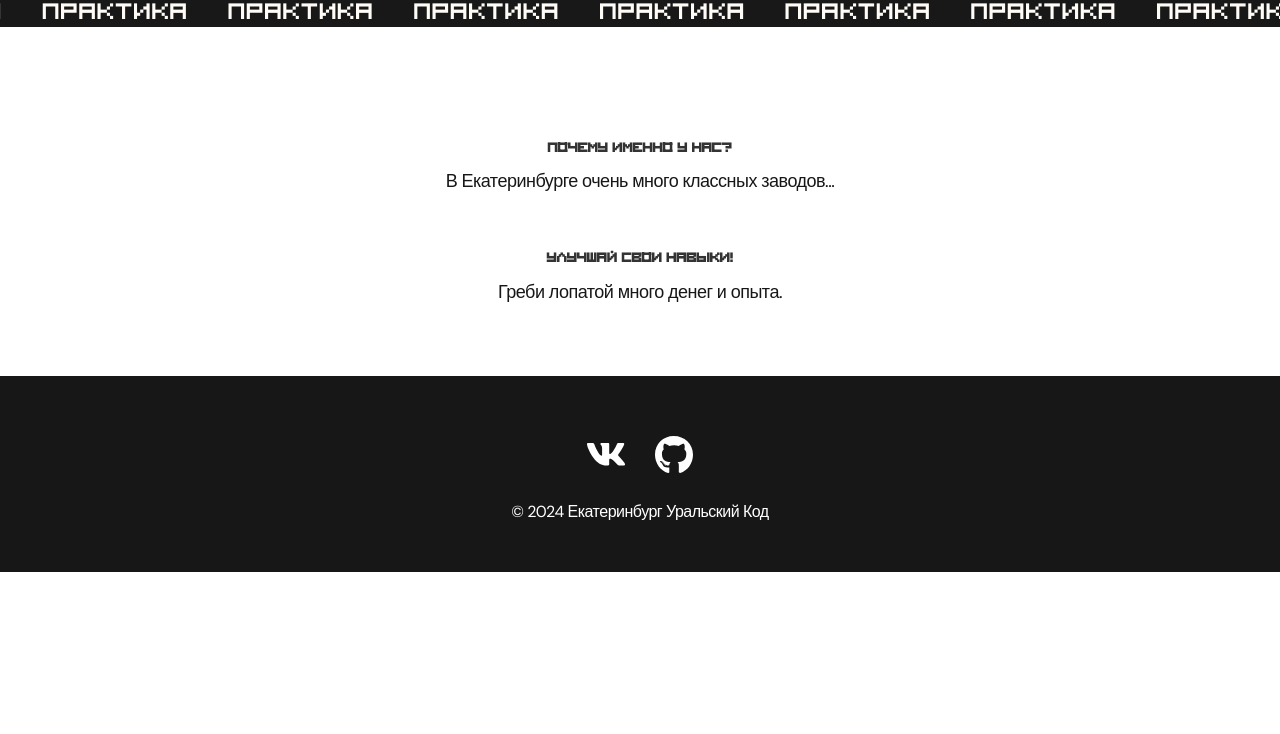
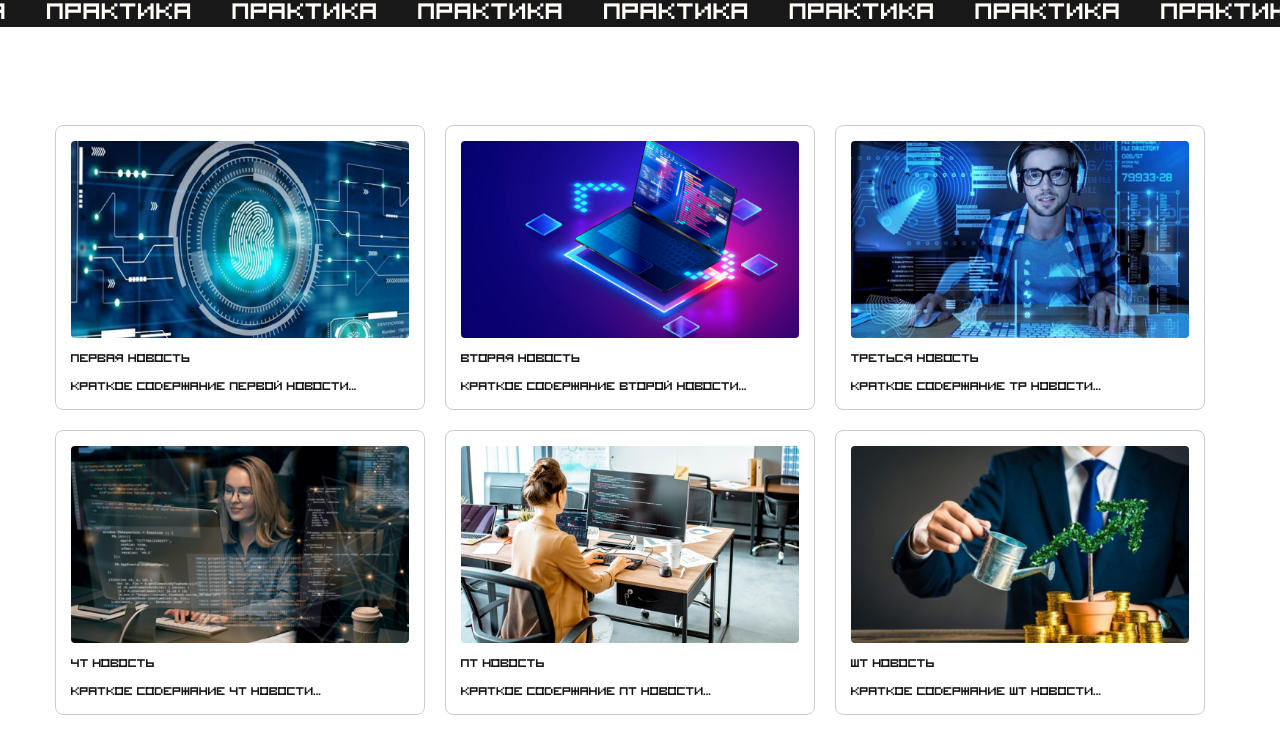
Before and after one commit to m3kskssssssss/web-uralsky-pelmeni, a React (Create React App) app: page / in a window 1280 px wide. Shown: the part 760-1494 px from the top of the page. Before the commit the page ends 1332 px from the top, so only its background shows below. Built offline with nearby package versions, Linux system fonts and the light colour scheme; no server answers.

Commit message:
NewsOnMainStranica

```diff
--- a/src/components/header/style.css
+++ b/src/components/header/style.css
@@ -161,7 +161,7 @@
 	font-style: normal;
 	font-weight: 400;
 	color: #fffcf7;
-	animation: startLine 15s linear, marquee 15s linear infinite;  /*если что можно 15s -> 0s*/
+	animation: startLine 15s linear, marquee 15s linear 0s infinite;
 	width: 2600px;
 
   }
--- a/src/components/navbar/style.css
+++ b/src/components/navbar/style.css
@@ -162,3 +162,38 @@
 	font-weight: normal;
 
   }
+
+  .news-list {
+    display: flex;
+    flex-wrap: wrap; /* Позволяет элементам располагаться в несколько строк */
+    gap: 20px; /* Отступ между элементами */
+}
+
+.news-item {
+    background-color: #ffffff; /* Цвет фона для блока новости */
+    border: 1px solid #cccccc; /* Граница блока */
+    border-radius: 8px; /* Закругленные углы */
+    padding: 15px; /* Отступ внутри блока */
+    width: calc(33.333% - 20px); /* Ширина блока, 3 в ряд с учетом отступа */
+    cursor: pointer; /* Указатель при наведении */
+    transition: transform 0.2s; /* Плавный эффект при наведении */
+}
+
+.news-item:hover {
+    transform: scale(1.05); /* Увеличение при наведении */
+}
+
+.news-image {
+    width: 100%; /* Изображение на всю ширину блока */
+    height: auto; /* Автоматическая высота */
+    border-radius: 4px; /* Закругленные углы изображения */
+}
+
+.news-title {
+    font-family: '8bit', sans-serif; /* Шрифт заголовка */
+    margin: 10px 0; /* Отступы */
+}
+
+.news-content {
+    font-family: '8bit', sans-serif; /* Шрифт содержания */
+}
--- a/src/pages/Home.js
+++ b/src/pages/Home.js
@@ -1,29 +1,18 @@
+// Home.js
 import Header from "./../components/header/Header";
+import NewsList from "./NewsList"; // Импортируем новый компонент
 
 const Home = () => {
     return (
         <>
-
             <Header />
-
             <main className="section">
                 <div className="container">
-
-                    <ul className="content-list">
-                        <li className="content-list__item">
-                            <h2 className="title-2">Почему именно у нас?</h2>
-                            <p>В Екатеринбурге очень много классных заводов...</p>
-                        </li>
-                        <li className="content-list__item">
-                            <h2 className="title-2">Улучшай свои навыки!</h2>
-                            <p>Греби лопатой много денег и опыта.</p>
-                        </li>
-                    </ul>
-
+                    <NewsList /> {/* Используем компонент новостной ленты */}
                 </div>
             </main>
         </>
     );
+};
 
-}
 export default Home;
--- /dev/null
+++ b/src/pages/NewsList.js
@@ -0,0 +1,108 @@
+// components/NewsList.js
+import React, { useState } from 'react';
+import './style.css'; // Импортируем стили, если необходимо
+import Img1 from "./../img/projects/01-big.jpg"
+import Img2 from "./../img/projects/02-big.jpg"
+import Img3 from "./../img/projects/03-big.jpg"
+import Img4 from "./../img/projects/04-big.jpg"
+import Img5 from "./../img/projects/05-big.jpg"
+import Img6 from "./../img/projects/06-big.jpg"
+import Img7 from "./../img/projects/07-big.jpg"
+
+
+
+const initialNewsData = [
+    {
+        id: 1,
+        title: "Первая новость",
+        image: Img1, // Укажите путь к изображению
+        content: "Краткое содержание первой новости...",
+        fullContent: "Полное содержание первой новости..."
+    },
+    {
+        id: 2,
+        title: "Вторая новость",
+        image: Img2,
+        content: "Краткое содержание второй новости...",
+        fullContent: "Полное содержание второй новости..."
+    },
+    {
+        id: 3,
+        title: "Треться новость",
+        image: Img3,
+        content: "Краткое содержание тр новости...",
+        fullContent: "Полное содержание тр новости..."
+    },
+    {
+        id: 4,
+        title: "чт новость",
+        image: Img4,
+        content: "Краткое содержание чт новости...",
+        fullContent: "Полное содержание чт новости..."
+    },
+    {
+        id: 5,
+        title: "пт новость",
+        image: Img5,
+        content: "Краткое содержание пт новости...",
+        fullContent: "Полное содержание пт новости..."
+    },
+    {
+        id: 6,
+        title: "шт новость",
+        image: Img6,
+        content: "Краткое содержание шт новости...",
+        fullContent: "Полное содержание шт новости..."
+    },
+    {
+        id: 7,
+        title: "см новость",
+        image: Img7,
+        content: "Краткое содержание см новости...",
+        fullContent: "Полное содержание см новости..."
+    },
+    // Добавьте больше новостей по мере необходимости
+];
+
+const NewsList = () => {
+    const [newsData, setNewsData] = useState(initialNewsData);
+    const [selectedNews, setSelectedNews] = useState(null);
+
+    const handleNewsClick = (news) => {
+        setSelectedNews(news);
+    };
+
+    const closeModal = () => {
+        setSelectedNews(null);
+    };
+
+    const deleteNews = (id) => {
+        setNewsData(newsData.filter(news => news.id !== id));
+    };
+
+    return (
+        <div className="news-list">
+            {newsData.map(news => (
+                <div key={news.id} className="news-item" onClick={() => handleNewsClick(news)}>
+                    <img src={news.image} alt={news.title} className="news-image" />
+                    <h3 className="news-title">{news.title}</h3>
+                    <p className="news-content">{news.content}</p>
+
+                </div>
+            ))}
+
+            {selectedNews && (
+                <div className="modal-overlay" onClick={closeModal}>
+                    <div className="modal-content" onClick={(e) => e.stopPropagation()}>
+                        <h2>{selectedNews.title}</h2>
+                        <img src={selectedNews.image} alt={selectedNews.title} className="modal-image" />
+                        <p>{selectedNews.fullContent}</p>
+                        <button className="close-button" onClick={closeModal}>Закрыть</button>
+                    </div>
+                </div>
+            )}
+        </div>
+    );
+};
+
+export default NewsList;
--- a/src/pages/style.css
+++ b/src/pages/style.css
@@ -175,3 +175,45 @@ button:hover {
     align-items: center; /* Центрируем по вертикали */
     margin-bottom: 20px; /* Отступ снизу */
 }
+
+.modal-overlay {
+    position: fixed;
+    top: 0;
+    left: 0;
+    right: 0;
+    bottom: 0;
+    background-color: rgba(0, 0, 0, 0.7); /* Затемнение фона */
+    display: flex;
+    justify-content: center;
+    align-items: center;
+    z-index: 1000; /* Убедитесь, что модальное окно поверх других элементов */
+}
+
+.modal-content {
+    background-color: white; /* Цвет фона модального окна */
+    padding: 20px;
+    border-radius: 8px; /* Закругленные углы */
+    max-width: 600px; /* Максимальная ширина модального окна */
+    width: 90%; /* Ширина по умолчанию */
+    box-shadow: 0 4px 8px rgba(0, 0, 0, 0.2); /* Тень для модального окна */
+}
+
+.modal-image {
+    width: 100%; /* Изображение на всю ширину модального окна */
+    height: auto; /* Автоматическая высота */
+    border-radius: 4px; /* Закругленные углы изображения */
+}
+
+.close-button {
+    padding: 10px 15px;
+    background-color: #ffb700;
+    color: white;
+    border: none;
+    border-radius: 4px;
+    cursor: pointer;
+    margin-top: 10px; /* Отступ сверху */
+}
+
+.close-button:hover {
+    background-color: #8f6008; /* Цвет при наведении */
+}
```
Lines whose indentation alone changed are shown as unchanged.
